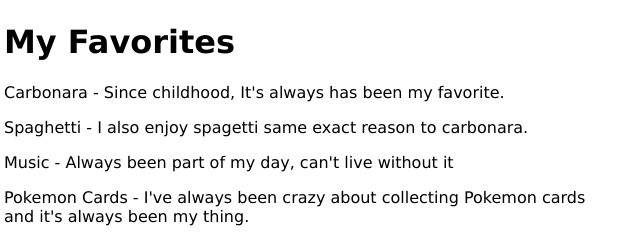
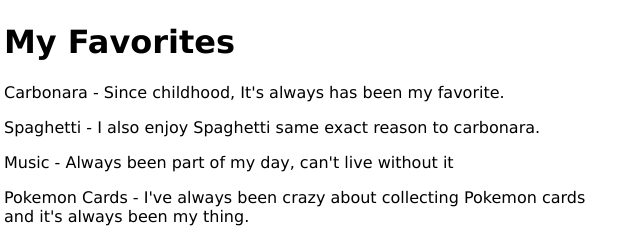
Before and after one commit to AzraelSol/PrelimWeb, a plain HTML site: page favorites.html in a window 1280 px wide. Shown: the part 132-371 px from the top of the page, 335-975 px from the left. Drawn offline with Linux system fonts and the light colour scheme.

Commit message:
Update favorites.html

```diff
--- a/favorites.html
+++ b/favorites.html
@@ -142,7 +142,7 @@
 
     <h1>My Favorites</h1>
     <p>Carbonara - Since childhood, It's always has been my favorite.</p>
-    <p>Spaghetti - I also enjoy spagetti same exact reason to carbonara. </p>
+    <p>Spaghetti - I also enjoy Spaghetti same exact reason to carbonara. </p>
     <p>Music - Always been part of my day, can't live without it</p>
     <p>Pokemon Cards - I've always been crazy about collecting Pokemon cards and it's always been my thing.</p>
     <p>Guitar - An instrument that fuels and showcases my musical talent.</p>
```
